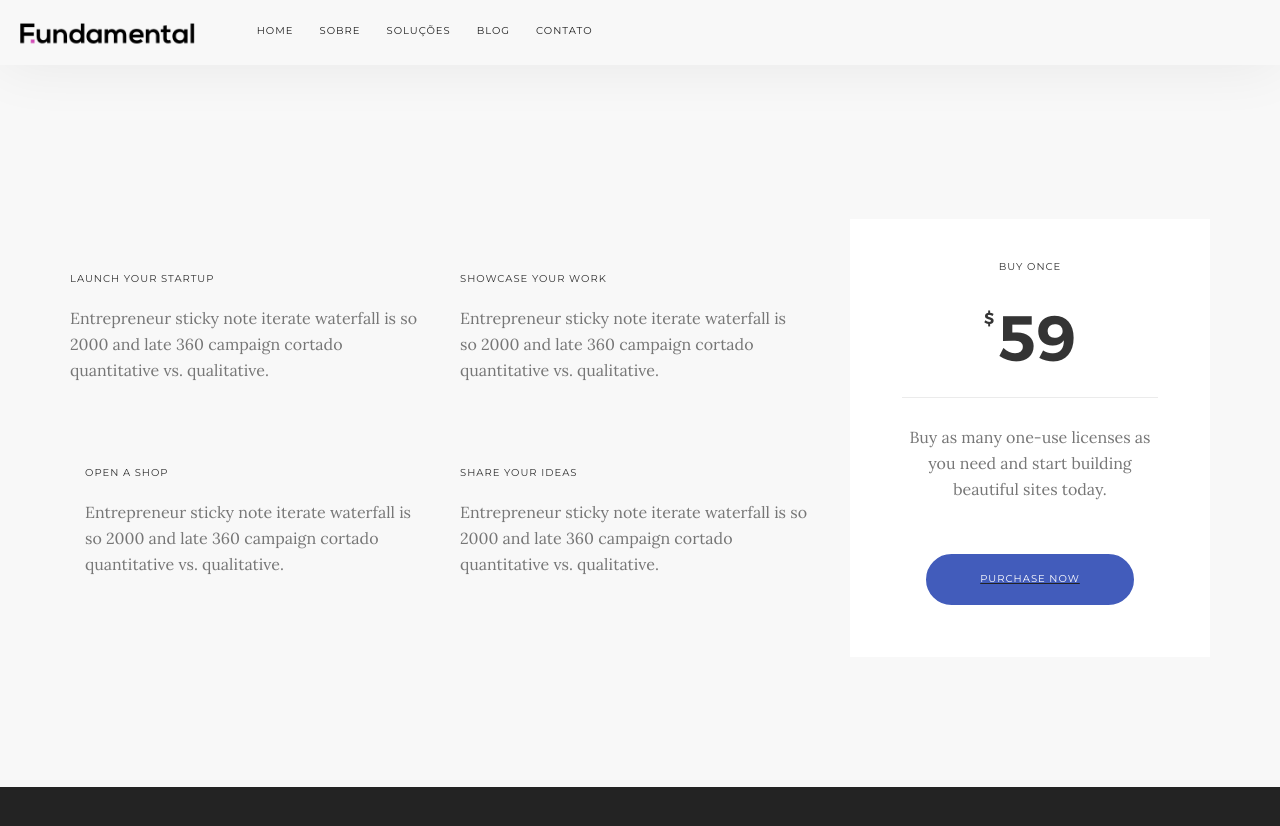
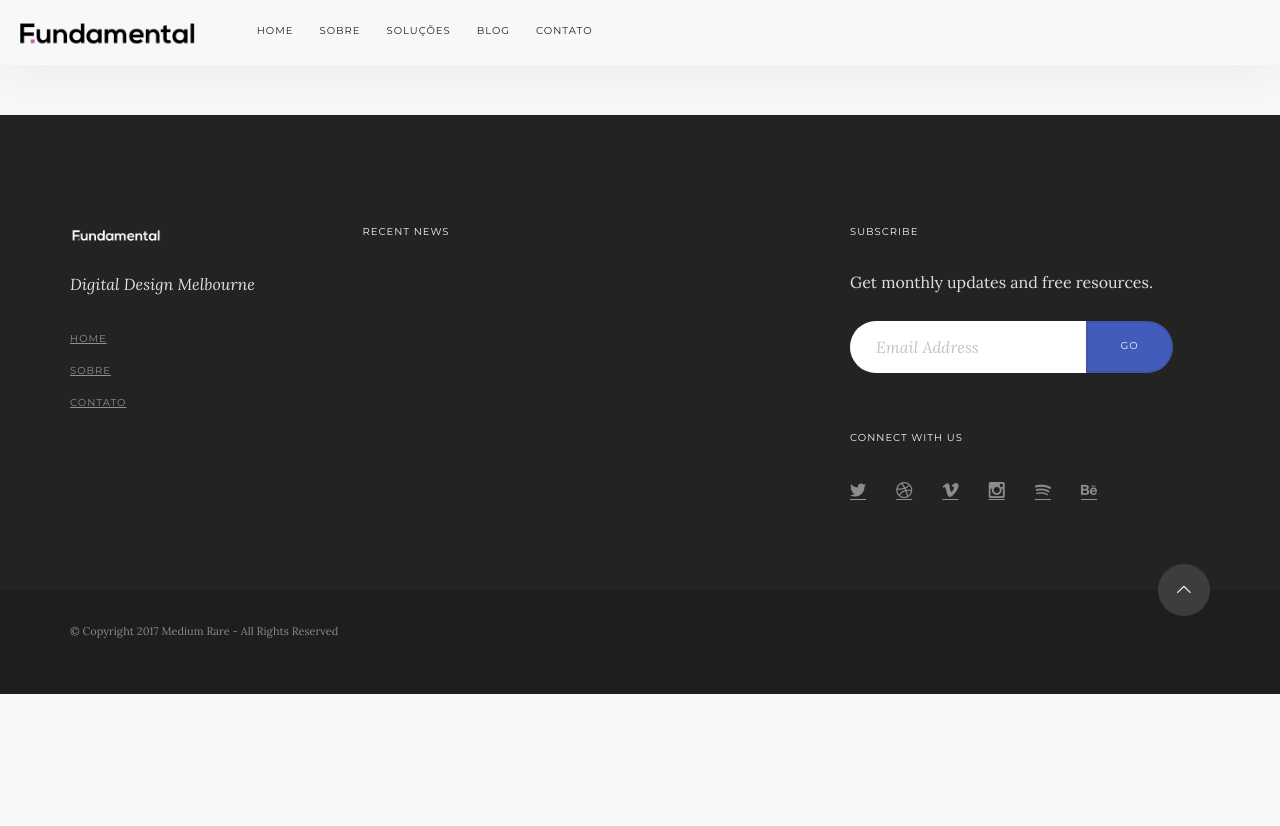
Before and after one commit to WeThinkIdeas/fundamental.github.io, a Jekyll site: the page built from services.html, in a window 1280 px wide and 900 px high, scrolled down 3204 px. Shown: the top 826 px of the window. Built offline with Jekyll 4.4.1, drawn with Linux system fonts in a browser that asks for light colours; some web fonts are replaced; after the commit the page ends 3898 px from its top, so only the background shows below that.

Commit message:
nav_layout

```diff
--- a/_includes/footer.html
+++ b/_includes/footer.html
@@ -38,7 +38,7 @@
                 <p>
                     Get monthly updates and free resources.
                 </p>
-                <form class="form--merge form--no-labels" action="http://mrareco.createsend.com/t/d/s/kieth/" method="post" id="subForm" data-error="Please fill all fields correctly." data-success="Thanks for signing up! Please check your inbox for confirmation email.">
+                <form class="form--merge form--no-labels" action="http://mrareco.createsend.com/t/d/s/kieth/" method="post" id="subForm" data-error="Digite seu e-mail" data-success="Thanks for signing up! Please check your inbox for confirmation email.">
                     <p>
                         <label for="fieldEmail">Email Address</label>
                         <br />
--- a/about.html
+++ b/about.html
@@ -41,7 +41,7 @@ title: About
               <!--end row-->
               <div class="row text-center">
                   <div class="col-sm-12">
-                      <form class="form--no-labels" action="http://mrareco.createsend.com/t/d/s/kieth/" method="post" id="subForm" data-error="Please fill all fields correctly." data-success="Thanks for signing up! Please check your inbox for confirmation email.">
+                      <form class="form--no-labels" action="http://mrareco.createsend.com/t/d/s/kieth/" method="post" id="subForm" data-error="Digite seu e-mail corretamente." data-success="Thanks for signing up! Please check your inbox for confirmation email.">
                           <div class="row">
                               <div class="col-sm-4">
                                   <div class="input-with-icon">
--- a/index.html
+++ b/index.html
@@ -218,7 +218,7 @@ title: Home page
             <!--end row-->
             <div class="row text-center">
                 <div class="col-sm-12">
-                    <form class="form--no-labels" action="http://mrareco.createsend.com/t/d/s/kieth/" method="post" id="subForm" data-error="Please fill all fields correctly." data-success="Thanks for signing up! Please check your inbox for confirmation email.">
+                    <form class="form--no-labels" action="http://mrareco.createsend.com/t/d/s/kieth/" method="post" id="subForm" data-error="Digite seu e-mail corretamente." data-success="Obrigado pelo cadastro! Enviamos um e-mail de confirmação, favor confirmar.">
                         <div class="row">
                             <div class="col-sm-4">
                                 <div class="input-with-icon">
--- a/services.html
+++ b/services.html
@@ -155,68 +155,3 @@ title: Produtos
 	        </div>
 	      </div>
 	    </section>
-
-			<div class="main-container">
-					<section>
-							<div class="container">
-								<div class="row">
-									<div class="col-md-8 col-sm-12">
-										<div class="col-sm-6">
-											<div class="feature feature-1">
-												<i class="icon icon--sm icon-Astronaut"></i>
-												<h6>Launch Your Startup</h6>
-												<p>
-													Entrepreneur sticky note iterate waterfall is so 2000 and late 360 campaign cortado quantitative vs. qualitative.
-												</p>
-											</div>
-										</div>
-										<div class="col-sm-6">
-											<div class="feature feature-1">
-												<i class="icon icon--sm icon-Ruler-2"></i>
-												<h6>Showcase Your Work</h6>
-												<p>
-													Entrepreneur sticky note iterate waterfall is so 2000 and late 360 campaign cortado quantitative vs. qualitative.
-												</p>
-											</div>
-										</div>
-										<div class="col-sm-6">
-											<div class="feature feature-1">
-												<i class="icon icon--sm icon-Bag-Coins"></i>
-												<h6>Open A Shop</h6>
-												<p>
-													Entrepreneur sticky note iterate waterfall is so 2000 and late 360 campaign cortado quantitative vs. qualitative.
-												</p>
-											</div>
-										</div>
-										<div class="col-sm-6">
-											<div class="feature feature-1">
-												<i class="icon icon--sm icon-Fountain-Pen"></i>
-												<h6>Share Your Ideas</h6>
-												<p>
-													Entrepreneur sticky note iterate waterfall is so 2000 and late 360 campaign cortado quantitative vs. qualitative.
-												</p>
-											</div>
-										</div>
-									</div>
-									<div class="col-md-4 col-md-offset-0 col-sm-6 col-sm-offset-3">
-										<div class="pricing pricing-1 text-center">
-											<h6>Buy Once</h6>
-											<div class="pricing__price">
-												<span class="pricing__dollar h5">$</span>
-												<span class="h1">59</span>
-											</div>
-											<hr>
-											<p>
-												Buy as many one-use licenses as you need and start building beautiful sites today.
-											</p>
-											<a class="btn btn--primary vpe" href="#">
-												<span class="btn__text">
-													Purchase Now
-												</span>
-											</a>
-										</div>
-									</div>
-								</div>
-							</div>
-						</section>
-					</div>
```
